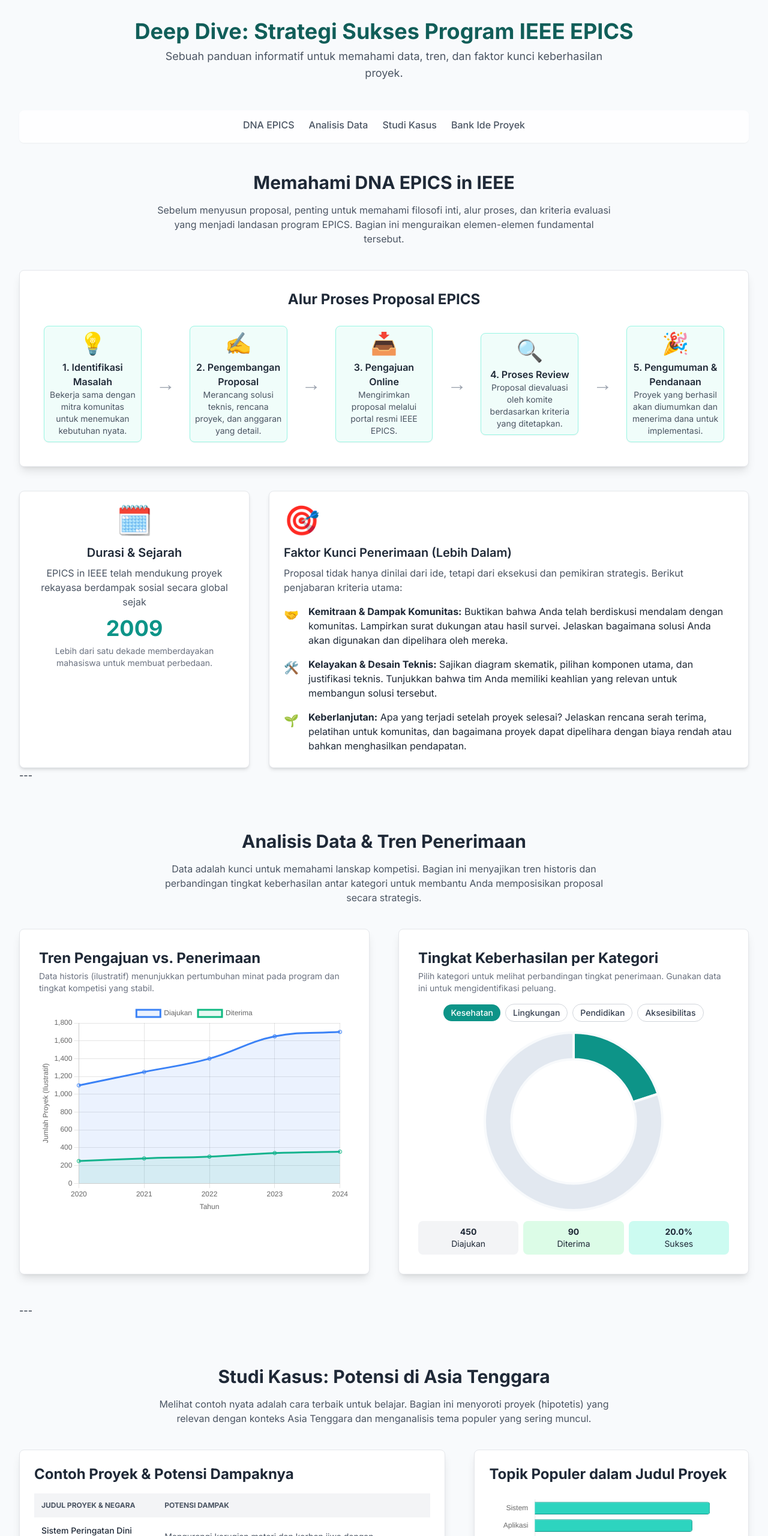
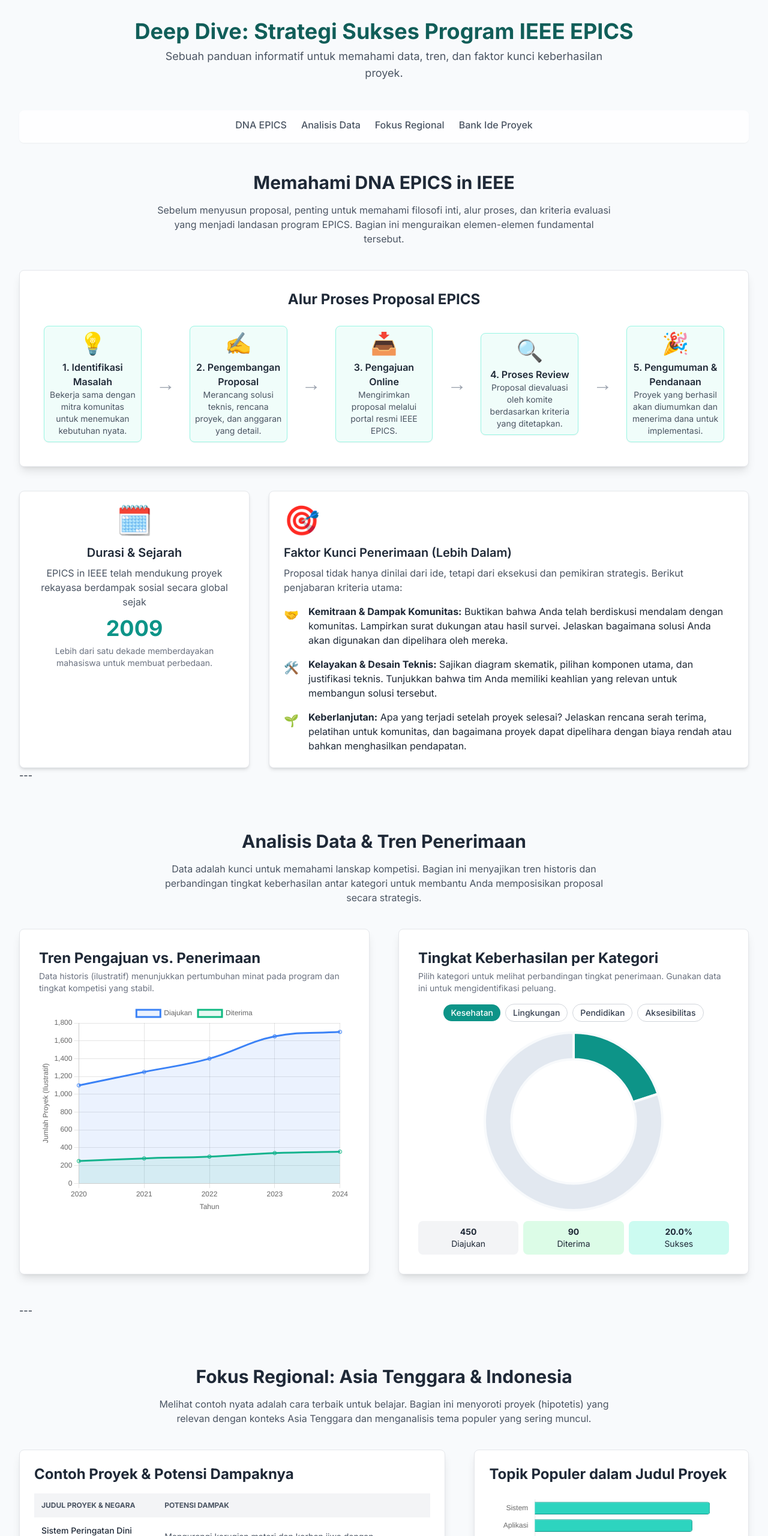
Before and after one commit to lfiathan/analisis-epics-ieee, a plain HTML site: page index.html in a window 1280 px wide. Shown: the top 2560 px of the page at 60% size. Drawn offline with nearby package versions, Linux system fonts and the light colour scheme.

Commit message:
add regional

```diff
--- a/index.html
+++ b/index.html
@@ -25,7 +25,7 @@
                 <div class="flex items-center justify-center space-x-3 sm:space-x-6 py-3 text-xs sm:text-base font-medium flex-wrap">
                     <a href="#dna-epics" class="nav-link text-gray-600 hover:text-teal-600 border-b-2 border-transparent hover:border-teal-600 pb-1">DNA EPICS</a>
                     <a href="#analisis-data" class="nav-link text-gray-600 hover:text-teal-600 border-b-2 border-transparent hover:border-teal-600 pb-1">Analisis Data</a>
-                    <a href="#studi-kasus" class="nav-link text-gray-600 hover:text-teal-600 border-b-2 border-transparent hover:border-teal-600 pb-1">Studi Kasus</a>
+                    <a href="#fokus-regional" class="nav-link text-gray-600 hover:text-teal-600 border-b-2 border-transparent hover:border-teal-600 pb-1">Fokus Regional</a>
                     <a href="#bank-ide" class="nav-link text-gray-600 hover:text-teal-600 border-b-2 border-transparent hover:border-teal-600 pb-1">Bank Ide Proyek</a>
                 </div>
             </div>
@@ -139,8 +139,8 @@
 
             ---
 
-            <section id="studi-kasus" class="scroll-mt-24">
-                <h2 class="text-3xl font-bold text-center mb-4 text-gray-800">Studi Kasus: Potensi di Asia Tenggara</h2>
+            <section id="fokus-regional" class="scroll-mt-24">
+                <h2 class="text-3xl font-bold text-center mb-4 text-gray-800">Fokus Regional: Asia Tenggara & Indonesia</h2>
                 <p class="text-center text-gray-600 max-w-3xl mx-auto mb-10">Melihat contoh nyata adalah cara terbaik untuk belajar. Bagian ini menyoroti proyek (hipotetis) yang relevan dengan konteks Asia Tenggara dan menganalisis tema populer yang sering muncul.</p>
                 <div class="grid lg:grid-cols-5 gap-12">
                     <div class="lg:col-span-3 bg-white p-6 rounded-lg shadow-lg border border-gray-200">
```
